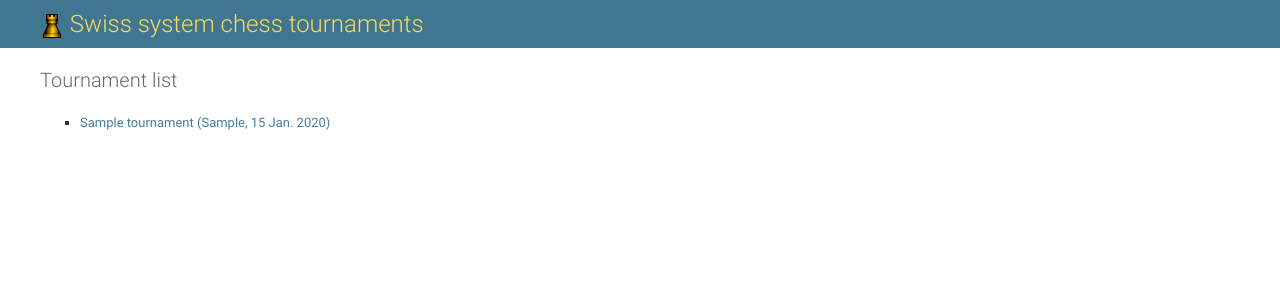
After one commit to gnomeby/swiss-system-chess-tournament, a Django app: page /tournaments/ in a window 1280 px wide. The commit adds this page. Shown: the top 300 px of the page. Run offline with Django 3.2, Linux system fonts and the light colour scheme; tables that the repository leaves empty hold one stand-in row (values such as "Sample post").

Commit message:
User interface

```diff
--- a/ss_chess_tour/settings.py
+++ b/ss_chess_tour/settings.py
@@ -4,7 +4,7 @@ DEBUG = True
 TEMPLATE_DEBUG = DEBUG
 
 ADMINS = (
-    ('admin', 'andrey@niakhaichyk.org'),
+    ('Andrey Niakhaichyk', 'andrey@niakhaichyk.org'),
 )
 
 MANAGERS = ADMINS
--- a/ss_chess_tour/urls.py
+++ b/ss_chess_tour/urls.py
@@ -2,11 +2,13 @@ from django.conf.urls import patterns, include, url
 
 # Uncomment the next two lines to enable the admin:
 from django.contrib import admin
+from django.http.response import HttpResponseRedirect
 admin.autodiscover()
 
 urlpatterns = patterns('',
     # Examples:
-    # url(r'^$', 'ss_chess_tour.views.home', name='home'),
+    url(r'^$',  lambda request: HttpResponseRedirect('/tournaments/')),
+    url(r'^tournaments/', include('tournaments.urls', namespace="tournaments")),
     # url(r'^ss_chess_tour/', include('ss_chess_tour.foo.urls')),
 
     # Uncomment the admin/doc line below to enable admin documentation:
--- a/templates/admin/base_site.html
+++ b/templates/admin/base_site.html
@@ -2,7 +2,7 @@
 {% load staticfiles %}
 {% load i18n %}
 
-{% block title %}{{ title }} | {% trans 'Django site admin' %}{% endblock %}
+{% block title %}{{ title }} | {% trans 'Swiss system chess tournament administration panel' %}{% endblock %}
 
 {% block branding %}
 <h1 id="site-name">
--- /dev/null
+++ b/templates/base.html
@@ -0,0 +1,13 @@
+{% extends "admin/base.html" %}
+{% load staticfiles %}
+{% load i18n %}
+
+{% block title %}{{ title }} | {% trans 'Swiss system chess tournaments' %}{% endblock %}
+
+{% block breadcrumbs %}{% endblock %}
+
+{% block branding %}
+<h1 id="site-name">
+	<img src="{% static 'icons/rook.png' %}" style="width: 24px" alt="" />
+	{% trans 'Swiss system chess tournaments' %}</h1>
+{% endblock %}
--- /dev/null
+++ b/tournaments/templates/tournaments/index.html
@@ -0,0 +1,17 @@
+{% extends "base.html" %}
+
+{% block title %}Tournament list{% endblock %}
+
+{% block content %}
+<h1>Tournament list</h1>
+
+{% if tournaments_list %}
+    <ul>
+    {% for tournament in tournaments_list %}
+    	<li><a href="{% url 'tournaments:detail' tournament.id %}">{{ tournament.name }} ({{ tournament.city }}, {{ tournament.start_date }})</a></li>
+    {% endfor %}
+    </ul>
+{% else %}
+    <p>No tournaments are available.</p>
+{% endif %}
+{% endblock %}
--- /dev/null
+++ b/tournaments/urls.py
@@ -0,0 +1,8 @@
+from django.conf.urls import patterns, url
+
+from tournaments import views
+
+urlpatterns = patterns('',
+    url(r'^$', views.IndexView.as_view(), name='index'),
+    url(r'^(?P<pk>\d+)/$', views.DetailView.as_view(), name='detail'),
+)
--- a/tournaments/views.py
+++ b/tournaments/views.py
@@ -1 +1,14 @@
-# Create your views here.
+from django.views import generic
+from tournaments.models import Tournament
+
+class IndexView(generic.ListView):
+    template_name = 'tournaments/index.html'
+    context_object_name = 'tournaments_list'
+
+    def get_queryset(self):
+        return Tournament.objects.order_by('-start_date')
+
+
+class DetailView(generic.DetailView):
+    model = Tournament
+    template_name = 'tournaments/detail.html'
```
Also changed, not shown: templates/base_tournament.html (added, +17 -0 lines), tournaments/templates/tournaments/detail.html (added, +23 -0 lines), README.md.
